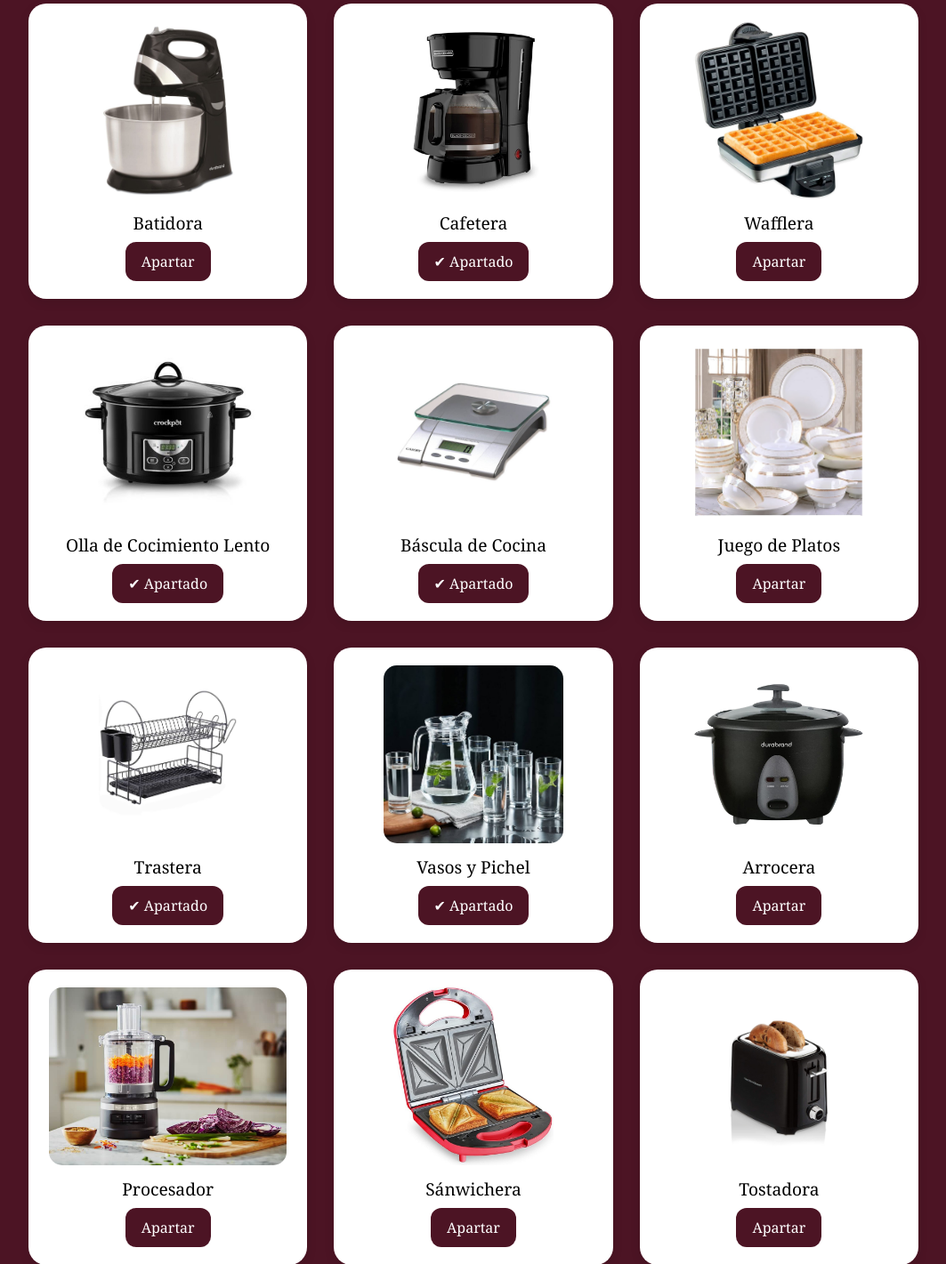
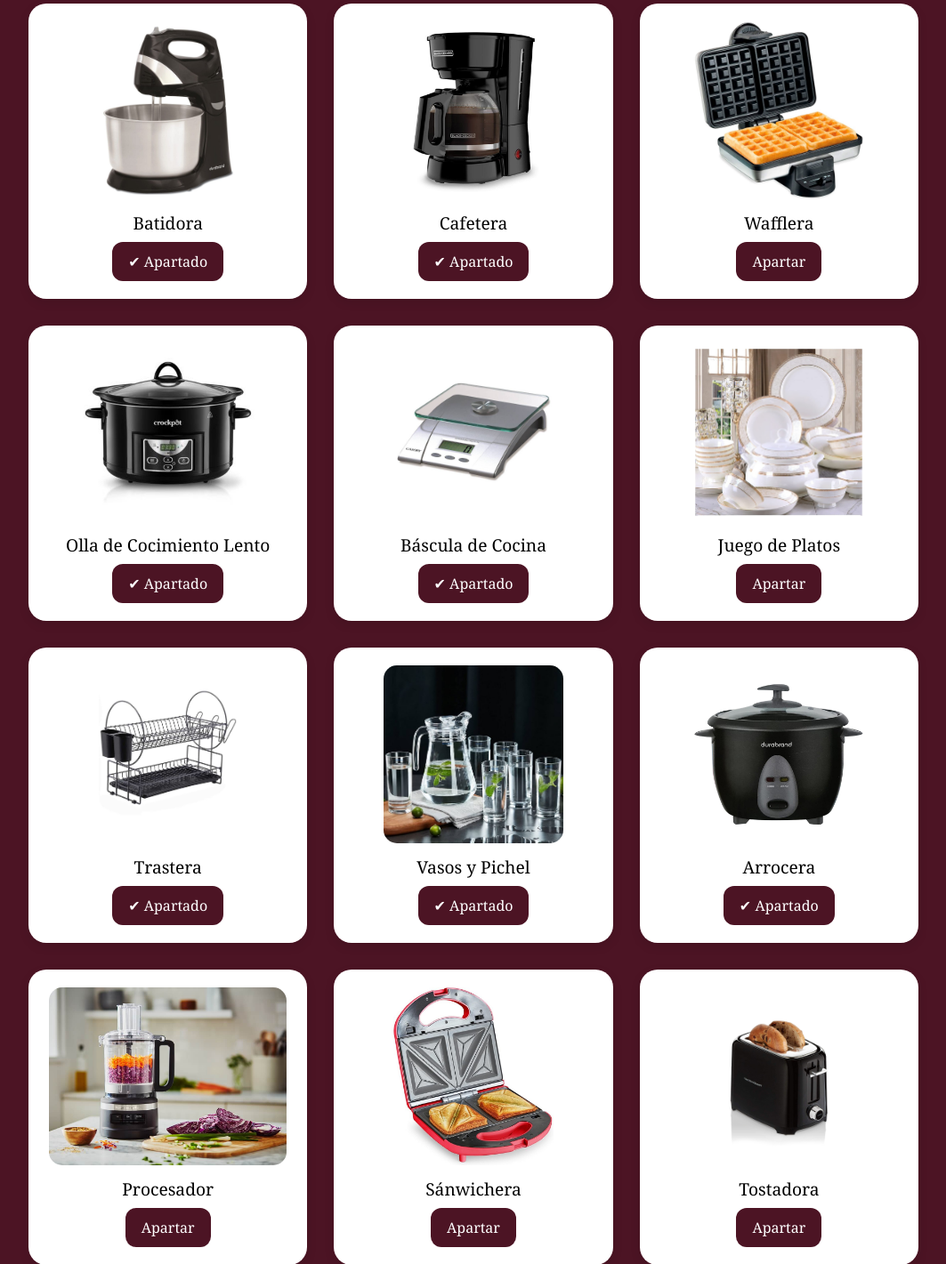
Before and after one commit to kristyCucul/boda-web, a PHP site: page /wishlist.php in a window 1280 px wide. Shown: the part 636-2057 px from the top of the page at 89% size, without its empty margins (108-1171 px from the left). Run offline with PHP 8.4, Linux system fonts and the light colour scheme.

Commit message:
Update wishlist.php

```diff
--- a/wishlist.php
+++ b/wishlist.php
@@ -112,8 +112,7 @@
     <div class="regalo">
       <img src="multimedia/wishlist/4.jpg" alt="Licuadora">
       <h3>Batidora</h3>
-    <a href="https://docs.google.com/forms/d/e/1FAIpQLSebMnUVtg6beGkNrygig353NguHOJXmfj8ooGDvK2H1jt2qrA/viewform?usp=header" target="_blank">
-   <button type="button">Apartar</button>
+      <button type="button">✔ Apartado</button>
     </a>
     </div>
 
@@ -171,8 +170,7 @@
     <div class="regalo">
       <img src="multimedia/wishlist/12.jpg" alt="Licuadora">
       <h3>Arrocera</h3>
-    <a href="https://docs.google.com/forms/d/e/1FAIpQLSebMnUVtg6beGkNrygig353NguHOJXmfj8ooGDvK2H1jt2qrA/viewform?usp=header" target="_blank">
-   <button type="button">Apartar</button>
+      <button type="button">✔ Apartado</button>
     </a>
     </div>
 
```
